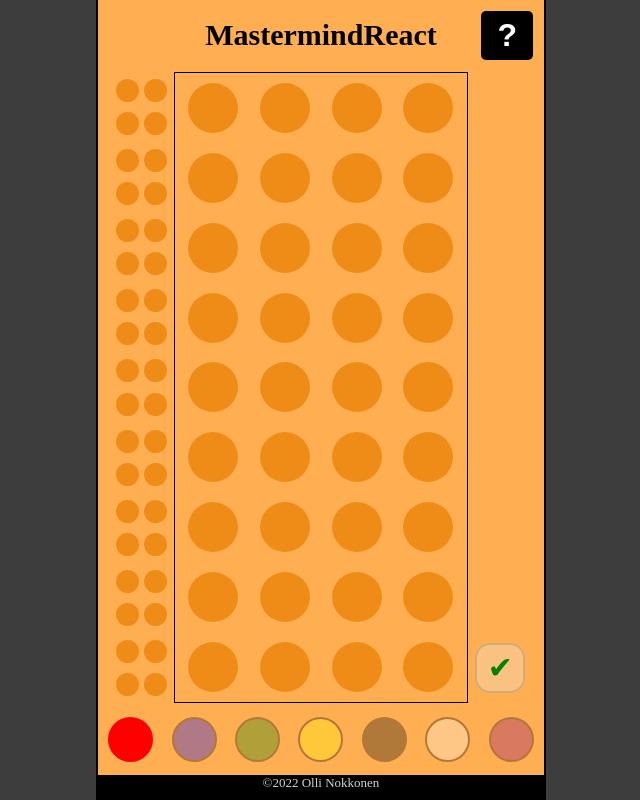
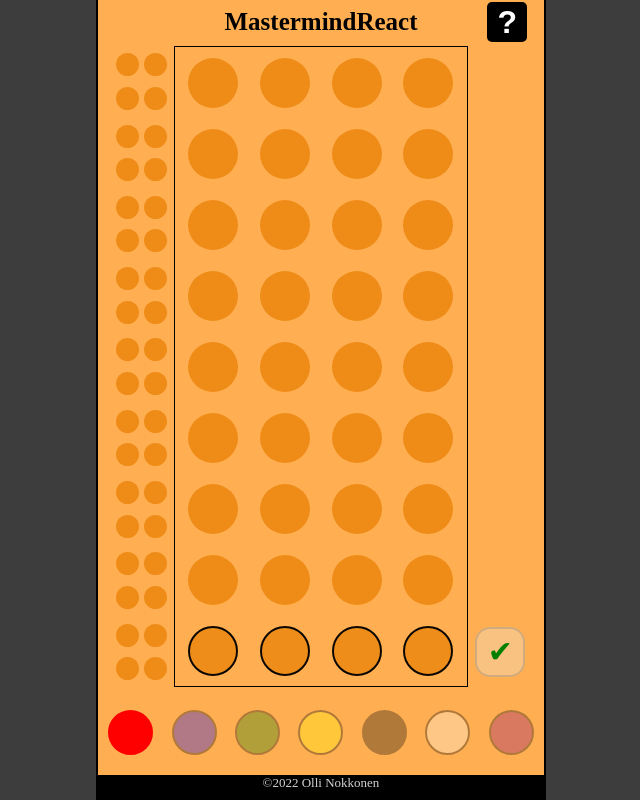
Before and after one commit to ollinok/MasterMindReact, a React (Create React App) app: page / in a window 1280 px wide. Shown: the whole page, without its empty margins (319-959 px from the left). Built offline with nearby package versions, Linux system fonts and the light colour scheme; a web font is replaced by a local one.

Commit message:
style fixes

```diff
--- a/src/components/AnswerTitleSpace.js
+++ b/src/components/AnswerTitleSpace.js
@@ -1,11 +1,3 @@
-const AnswerMarker = (props) => {
-  return (
-    <div className='answer-markers'>
-
-    </div>
-  );
-};
-
 const Title = () => {
   const styling = {gridColumn: '1 / 5'}
   return (
@@ -14,20 +6,9 @@ const Title = () => {
 }
 
 const AnswerTitleSpace = (props) => {
-  const showAnswer = false;
   return (
     <div id='answer-space'>
-
-      {showAnswer ?
-        [...Array(4)].map((_ele, i) =>
-          <AnswerMarker
-            key={i}
-            i={i}
-          />
-        )
-        :
         <Title />
-      }
     </div>
   );
 };
--- a/src/components/CPUSpace.js
+++ b/src/components/CPUSpace.js
@@ -12,7 +12,7 @@ const CPUmarker = ({ color }) => {
 
 const CPURow = ({ index, row }) => {
   return (
-    <div id={`cpu-row${10-index}`} className='cpu-rows'>
+    <div id={`cpu-row${9-index}`} className='cpu-rows'>
       {row.map((color, i) =>
         <CPUmarker
           key={i}
--- a/src/components/Playerspace.js
+++ b/src/components/Playerspace.js
@@ -67,7 +67,7 @@ const PlayerSpace = (props) => {
         <PlayerRow
           key={i}
           row={row}
-          index={10-i}
+          index={9-i}
           currentRow={props.currentRow}
           currentGuess={props.currentGuess}
           enterGuess={props.enterGuess}
--- a/src/index.css
+++ b/src/index.css
@@ -3,9 +3,12 @@ html, body, #root {
     height: 100%;
     font-family: 'Koulen', cursive;
 }
+#root {
+    font-size: 80%;
+}
 h1 {
     text-align: center;
-    font-size: 30px;
+    font-size: 25px;
     padding: 0;
     margin: 0;
 }
@@ -37,7 +40,7 @@ footer {
 .grid-container {
     display: grid;
     grid-template-columns: 1fr 4fr 1fr;
-    grid-template-rows: 1fr 9fr 1fr;
+    grid-template-rows: 1fr 15fr 2fr;
     grid-template-areas:
         ". answer-space help"
         "cpu-space player-space check-space"
@@ -100,7 +103,7 @@ footer {
     grid-area: answer-space;
     display: grid;
     grid-template-columns: repeat(4, 1fr);
-    min-height: 60px;
+    min-height: 40px;
     gap: 2px;
     padding: 2px;
     align-items: center;
@@ -174,8 +177,8 @@ button:hover {
 }
 .help-button {
     display: block;
-    height: 70%;
-    width: 70%;
+    height: 40px;
+    width: 40px;
     margin: auto;
     border-radius: 5px;
     font-size: xx-large;
@@ -213,7 +216,7 @@ button:hover {
 }
 #help-splash {
     justify-content: center;
-    height: 600px;
+    height: 500px;
     width: 80%;
 }
 #help-splash div {
@@ -251,6 +254,7 @@ button:hover {
     }
     #help-splash {
         width: 500px;
+        height: 600px;
     }
     #help-splash div {
         padding: 10px 30px 0px 30px;
```
